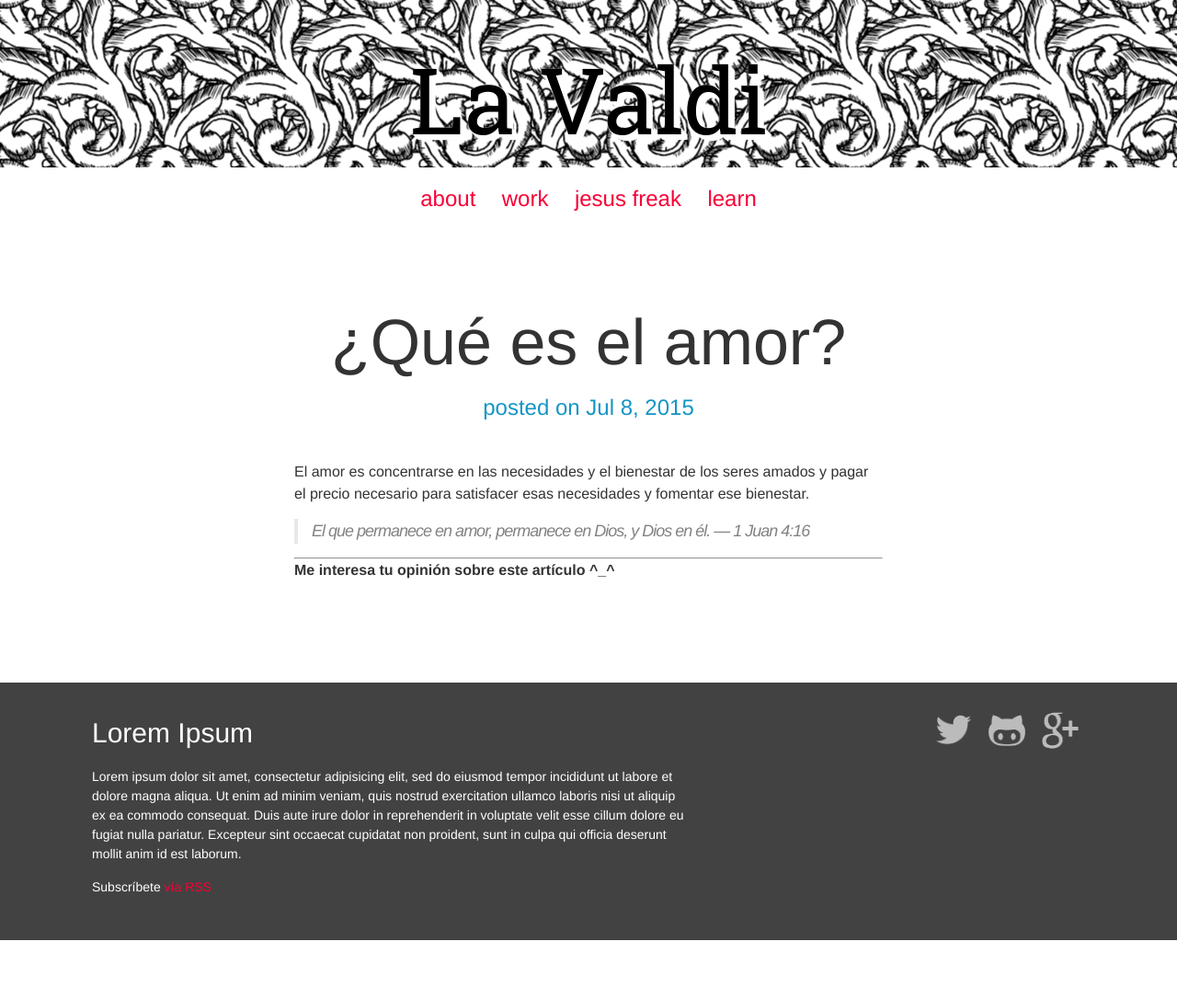
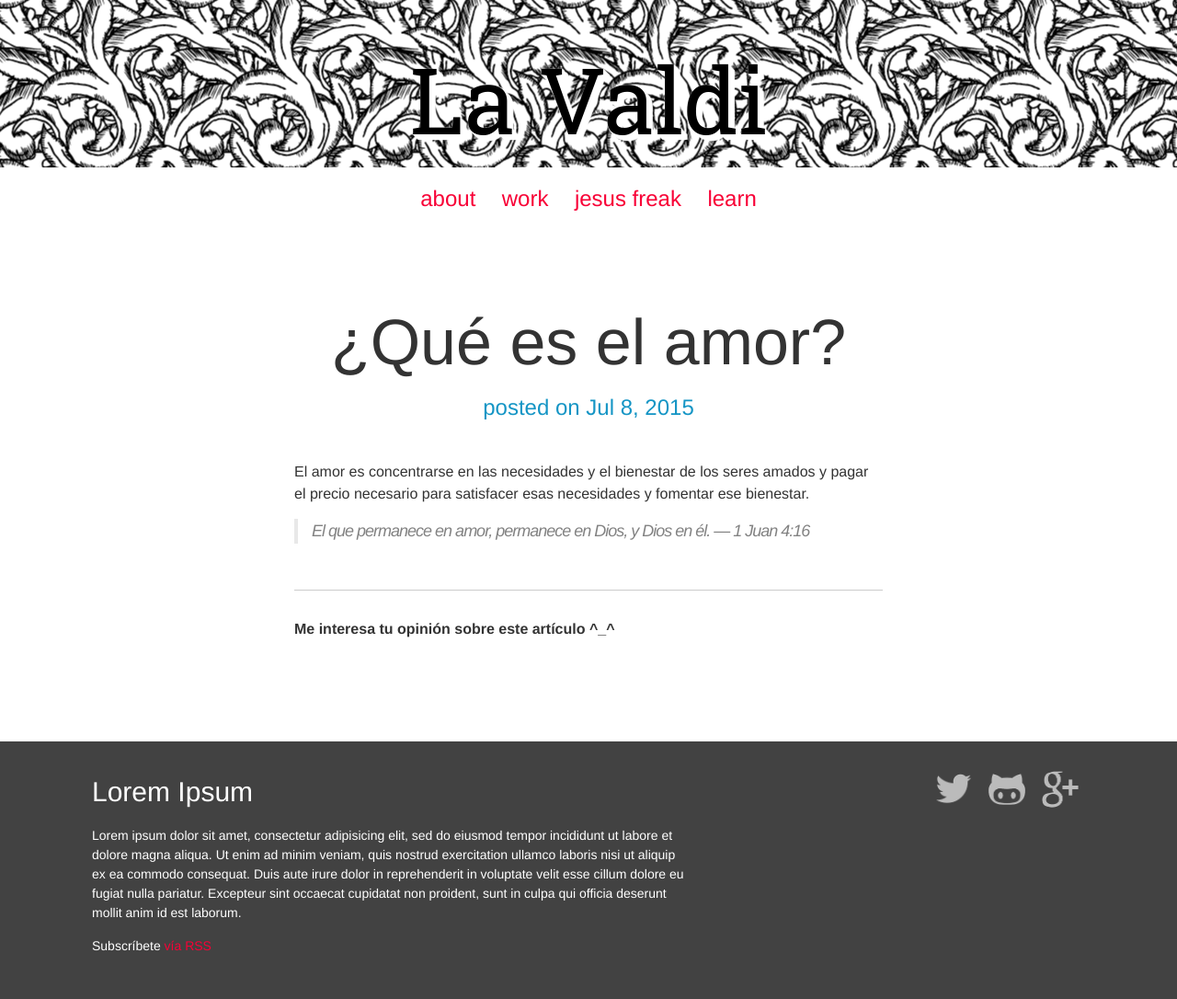
Before and after one commit to lavaldi/lavaldi-1.0, a Jekyll site: the page built from _posts/2015-07-07-que-es-el-amor.markdown, in a window 1280 px wide. Shown: the whole page at 92% size. Built offline with Jekyll 4.4.1, drawn with Linux system fonts in a browser that asks for light colours; some web fonts are replaced; comment, search, counter and statistics services are not loaded; before the commit the page ends 1022 px from its top, so only the background shows below that.

Commit message:
add <hr> styles

```diff
--- a/_layouts/post.html
+++ b/_layouts/post.html
@@ -15,7 +15,7 @@
     {{ content }}
 
     {% if page.comments %}
-    <hr>
+    <hr class="chapter">
     <p><strong>Me interesa tu opinión sobre este artículo ^_^</strong></p>
     <div id="disqus_thread"></div>
     <script>
--- a/_sass/_base.scss
+++ b/_sass/_base.scss
@@ -160,7 +160,56 @@
     }
 }
 
+hr {
+  border: 0;
+  height: 1px;
+  background-image: -webkit-linear-gradient(left, #fff, #ccc, #fff);
+  background-image: -moz-linear-gradient(left, #fff, #ccc, #fff);
+  background-image: -ms-linear-gradient(left, #fff, #ccc, #fff);
+  background-image: -o-linear-gradient(left, #fff, #ccc, #fff);
+  margin: 20px 0;
 
+  &.love,
+  &.chapter {
+    border: none;
+    text-align: center;
+  }
+
+  &.love{
+    border-top: 4px double #ccc;
+
+    &::after{
+      content: '\002665';
+      display: inline-block;
+      position: relative;
+      top: -15px;
+      padding: 0 10px;
+      background: #fff;
+      color: #ccc;
+      font-size: 18px;
+    }
+  }
+
+  &.chapter {
+    border-top: 1px solid #ccc;
+    margin-top: 50px;
+    margin-bottom: 30px;
+
+    &::after{
+      content: '§';
+      display: inline-block;
+      position: relative;
+      top: -14px;
+      padding: 0 10px;
+      background: #fff;
+      color: #ccc;
+      font-size: 18px;
+      -webkit-transform: rotate(60deg);
+      -moz-transform: rotate(60deg);
+      transform: rotate(60deg);
+    }
+  }
+}
 
 /**
  * Wrapper
```
